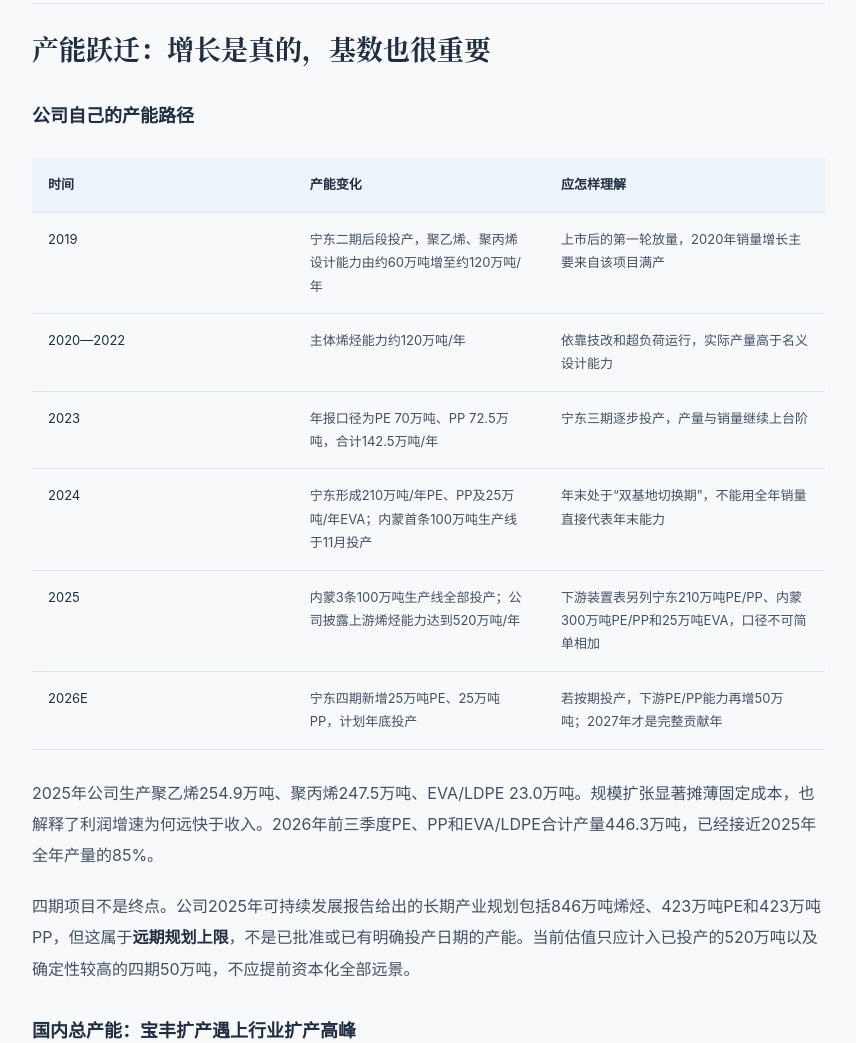
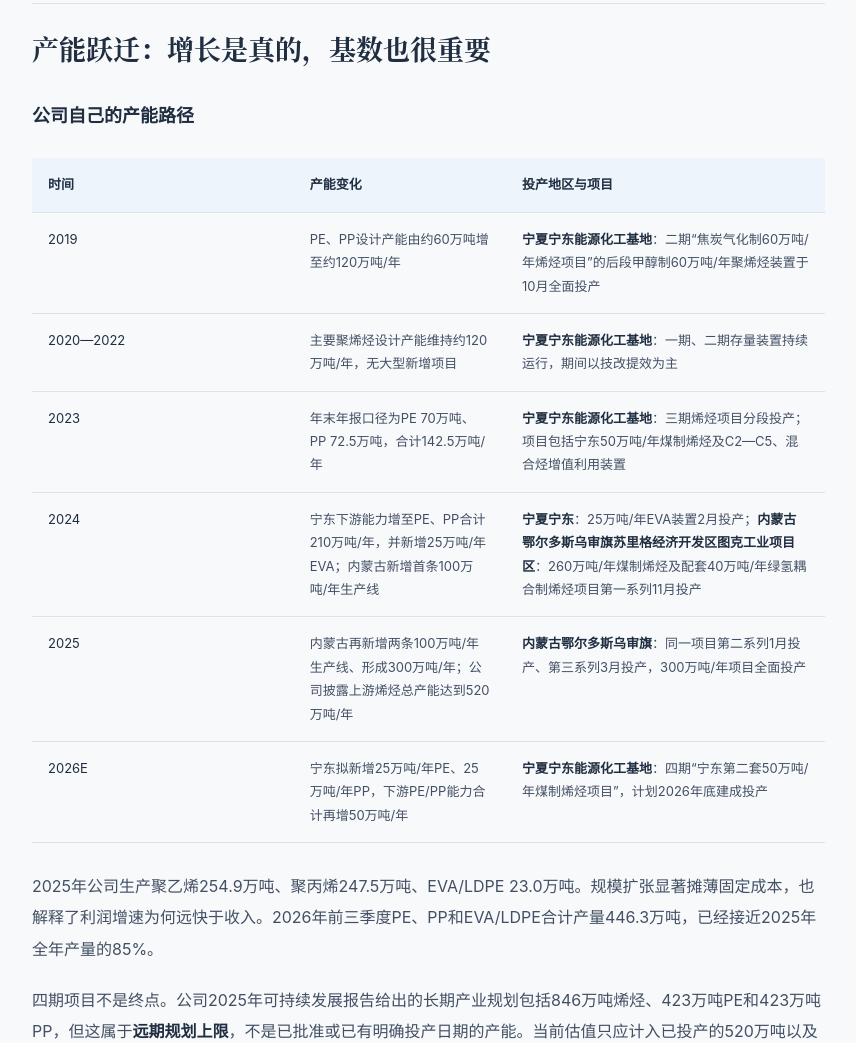
Before and after one commit to tanshenghan/tanshenghan.github.io, a plain HTML site: page blog/company-research/baofeng-energy/index.html in a window 1280 px wide. Shown: the part 1576-2619 px from the top of the page, without its empty margins (343-1199 px from the left). Drawn offline with Linux system fonts and the light colour scheme.

Commit message:
Update Baofeng Energy capacity history and project locations

```diff
--- a/blog/company-research/baofeng-energy/index.html
+++ b/blog/company-research/baofeng-energy/index.html
@@ -24,38 +24,38 @@
 <tr>
 <th>时间</th>
 <th>产能变化</th>
-<th>应怎样理解</th>
+<th>投产地区与项目</th>
 </tr>
 </thead>
 <tbody><tr>
 <td>2019</td>
-<td>宁东二期后段投产，聚乙烯、聚丙烯设计能力由约60万吨增至约120万吨/年</td>
-<td>上市后的第一轮放量，2020年销量增长主要来自该项目满产</td>
+<td>PE、PP设计产能由约60万吨增至约120万吨/年</td>
+<td><strong>宁夏宁东能源化工基地</strong>：二期“焦炭气化制60万吨/年烯烃项目”的后段甲醇制60万吨/年聚烯烃装置于10月全面投产</td>
 </tr>
 <tr>
 <td>2020—2022</td>
-<td>主体烯烃能力约120万吨/年</td>
-<td>依靠技改和超负荷运行，实际产量高于名义设计能力</td>
+<td>主要聚烯烃设计产能维持约120万吨/年，无大型新增项目</td>
+<td><strong>宁夏宁东能源化工基地</strong>：一期、二期存量装置持续运行，期间以技改提效为主</td>
 </tr>
 <tr>
 <td>2023</td>
-<td>年报口径为PE 70万吨、PP 72.5万吨，合计142.5万吨/年</td>
-<td>宁东三期逐步投产，产量与销量继续上台阶</td>
+<td>年末年报口径为PE 70万吨、PP 72.5万吨，合计142.5万吨/年</td>
+<td><strong>宁夏宁东能源化工基地</strong>：三期烯烃项目分段投产；项目包括宁东50万吨/年煤制烯烃及C2—C5、混合烃增值利用装置</td>
 </tr>
 <tr>
 <td>2024</td>
-<td>宁东形成210万吨/年PE、PP及25万吨/年EVA；内蒙首条100万吨生产线于11月投产</td>
-<td>年末处于“双基地切换期”，不能用全年销量直接代表年末能力</td>
+<td>宁东下游能力增至PE、PP合计210万吨/年，并新增25万吨/年EVA；内蒙古新增首条100万吨/年生产线</td>
+<td><strong>宁夏宁东</strong>：25万吨/年EVA装置2月投产；<strong>内蒙古鄂尔多斯乌审旗苏里格经济开发区图克工业项目区</strong>：260万吨/年煤制烯烃及配套40万吨/年绿氢耦合制烯烃项目第一系列11月投产</td>
 </tr>
 <tr>
 <td>2025</td>
-<td>内蒙3条100万吨生产线全部投产；公司披露上游烯烃能力达到520万吨/年</td>
-<td>下游装置表另列宁东210万吨PE/PP、内蒙300万吨PE/PP和25万吨EVA，口径不可简单相加</td>
+<td>内蒙古再新增两条100万吨/年生产线、形成300万吨/年；公司披露上游烯烃总产能达到520万吨/年</td>
+<td><strong>内蒙古鄂尔多斯乌审旗</strong>：同一项目第二系列1月投产、第三系列3月投产，300万吨/年项目全面投产</td>
 </tr>
 <tr>
 <td>2026E</td>
-<td>宁东四期新增25万吨PE、25万吨PP，计划年底投产</td>
-<td>若按期投产，下游PE/PP能力再增50万吨；2027年才是完整贡献年</td>
+<td>宁东拟新增25万吨/年PE、25万吨/年PP，下游PE/PP能力合计再增50万吨/年</td>
+<td><strong>宁夏宁东能源化工基地</strong>：四期“宁东第二套50万吨/年煤制烯烃项目”，计划2026年底建成投产</td>
 </tr>
 </tbody></table></div>
 <p>2025年公司生产聚乙烯254.9万吨、聚丙烯247.5万吨、EVA/LDPE 23.0万吨。规模扩张显著摊薄固定成本，也解释了利润增速为何远快于收入。2026年前三季度PE、PP和EVA/LDPE合计产量446.3万吨，已经接近2025年全年产量的85%。</p>
```
Also changed, not shown: site-tools/content/baofeng-energy.md (+7 -7 lines).
